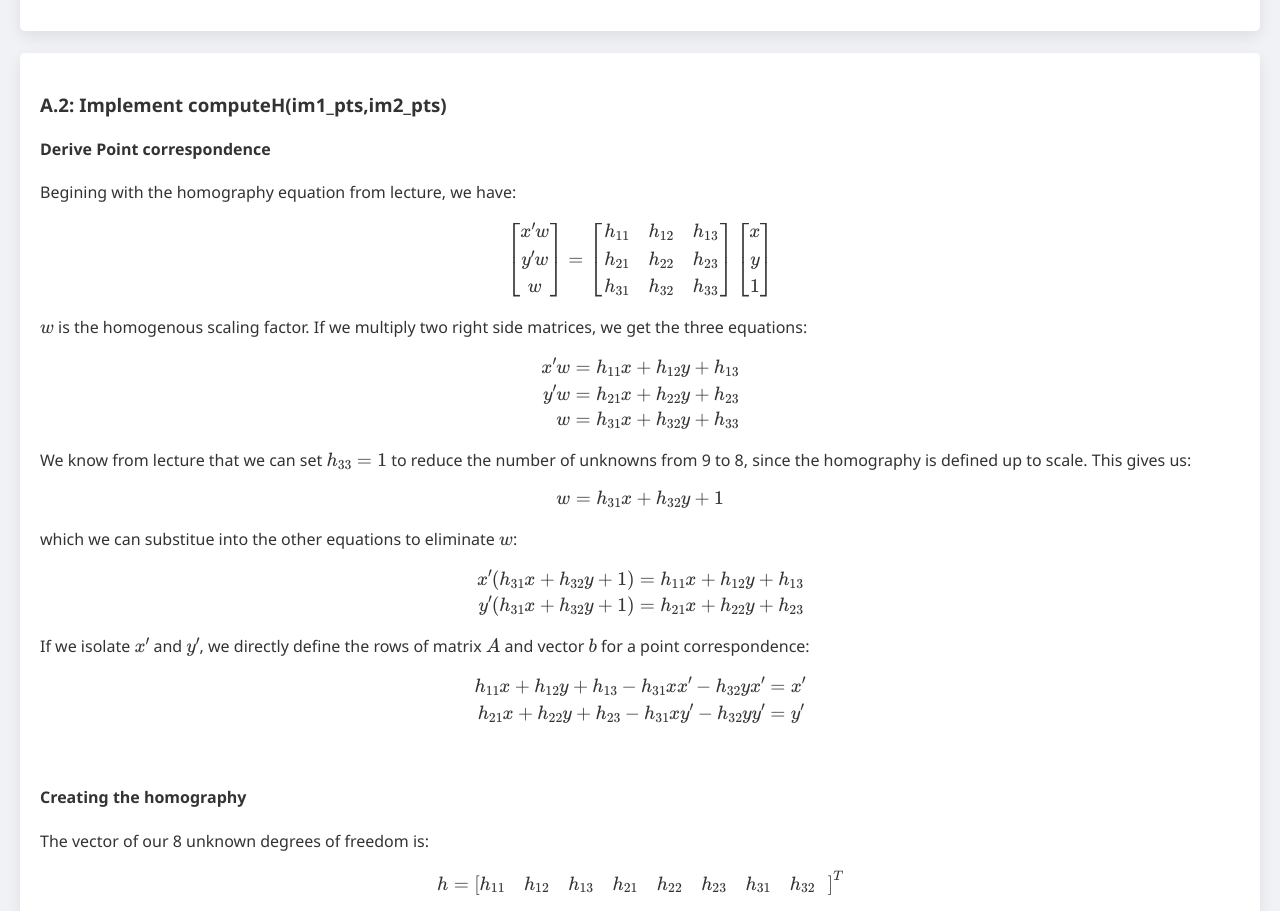
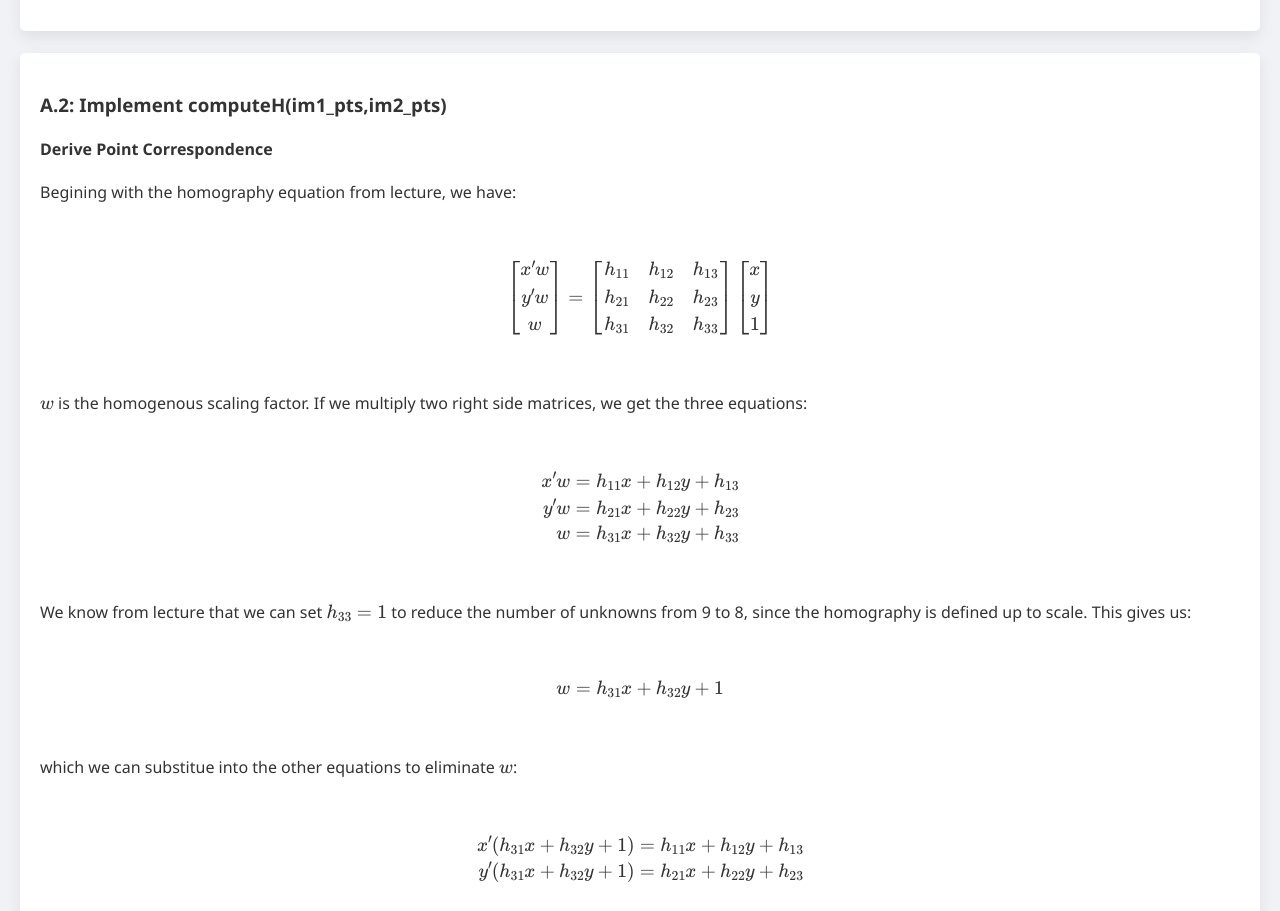
Before and after one commit to videozane/videozane.github.io, a plain HTML site: page project3/page.html in a window 1280 px wide. Shown: the part 1340-2251 px from the top of the page. Drawn offline with nearby package versions, Linux system fonts and the light colour scheme.

Commit message:
add spacing

```diff
--- a/project3/page.html
+++ b/project3/page.html
@@ -73,18 +73,21 @@
 
 <div class="base_page">
   <h3>A.2: Implement computeH(im1_pts,im2_pts)</h3>
-  <h4>Derive Point correspondence</h4>
+  <h4>Derive Point Correspondence</h4>
   <p>
     Begining with the homography equation from lecture, we have:
   </p>
+  <br>
   $$
   \begin{bmatrix} x'w \\ y'w \\ w \end{bmatrix} =
   \begin{bmatrix} h_{11} & h_{12} & h_{13} \\ h_{21} & h_{22} & h_{23} \\ h_{31} & h_{32} & h_{33} \end{bmatrix}
   \begin{bmatrix} x \\ y \\ 1 \end{bmatrix}
   $$
+  <br>
   <p>$w$ is the homogenous scaling factor.
     If we multiply two right side matrices, we get the three equations:
   </p>
+  <br>
   $$
   \begin{align*}
       x'w &= h_{11}x + h_{12}y + h_{13} \\
@@ -92,22 +95,26 @@
       w &= h_{31}x + h_{32}y + h_{33}
   \end{align*}
   $$
+  <br>
   <p>
     We know from lecture that we can set $h_{33} = 1$ to reduce the number of unknowns from 9 to 8, since the homography is defined up to scale. This gives us:
   </p>
+  <br>
   $$
   w = h_{31}x + h_{32}y + 1
   $$
+  <br>
   <p>which we can substitue into the other equations to eliminate $w$:</p>
-
+<br>
   \begin{align*}
       x'(h_{31}x + h_{32}y + 1) &= h_{11}x + h_{12}y + h_{13} \\
       y'(h_{31}x + h_{32}y + 1) &= h_{21}x + h_{22}y + h_{23}
   \end{align*}
-
+<br>
   <p>
     If we isolate $x'$ and $y'$, we directly define the rows of matrix $A$ and vector $b$ for a point correspondence:
   </p>
+  <br>
   \begin{align*}
       h_{11}x + h_{12}y + h_{13} - h_{31}x x' - h_{32}y x' &= x' \\
       h_{21}x + h_{22}y + h_{23} - h_{31}x y' - h_{32}y y' &= y'
@@ -117,10 +124,13 @@
   <p>
     The vector of our 8 unknown degrees of freedom is:
   </p>
+  <br>
   $$
   h = \begin{bmatrix} h_{11} & h_{12} & h_{13} & h_{21} & h_{22} & h_{23} & h_{31} & h_{32} \end{bmatrix}^T
   $$
+  <br>
   <p>From above, the system for a single point correspondence is:</p>
+  <br>
   $$
   \begin{bmatrix}
   x & y & 1 & 0 & 0 & 0 & -xx' & -yx' \\
@@ -134,6 +144,7 @@
   x' \\ y'
   \end{bmatrix}
   $$
+  <br>
   <p>
     We can then stack these rows in the left and reulting matrices for additional point correspondences. When this uses more than four point correspondences, we can solve the resulting overdetermined system with least squares to find the best fitting homography.
   </p>
```
